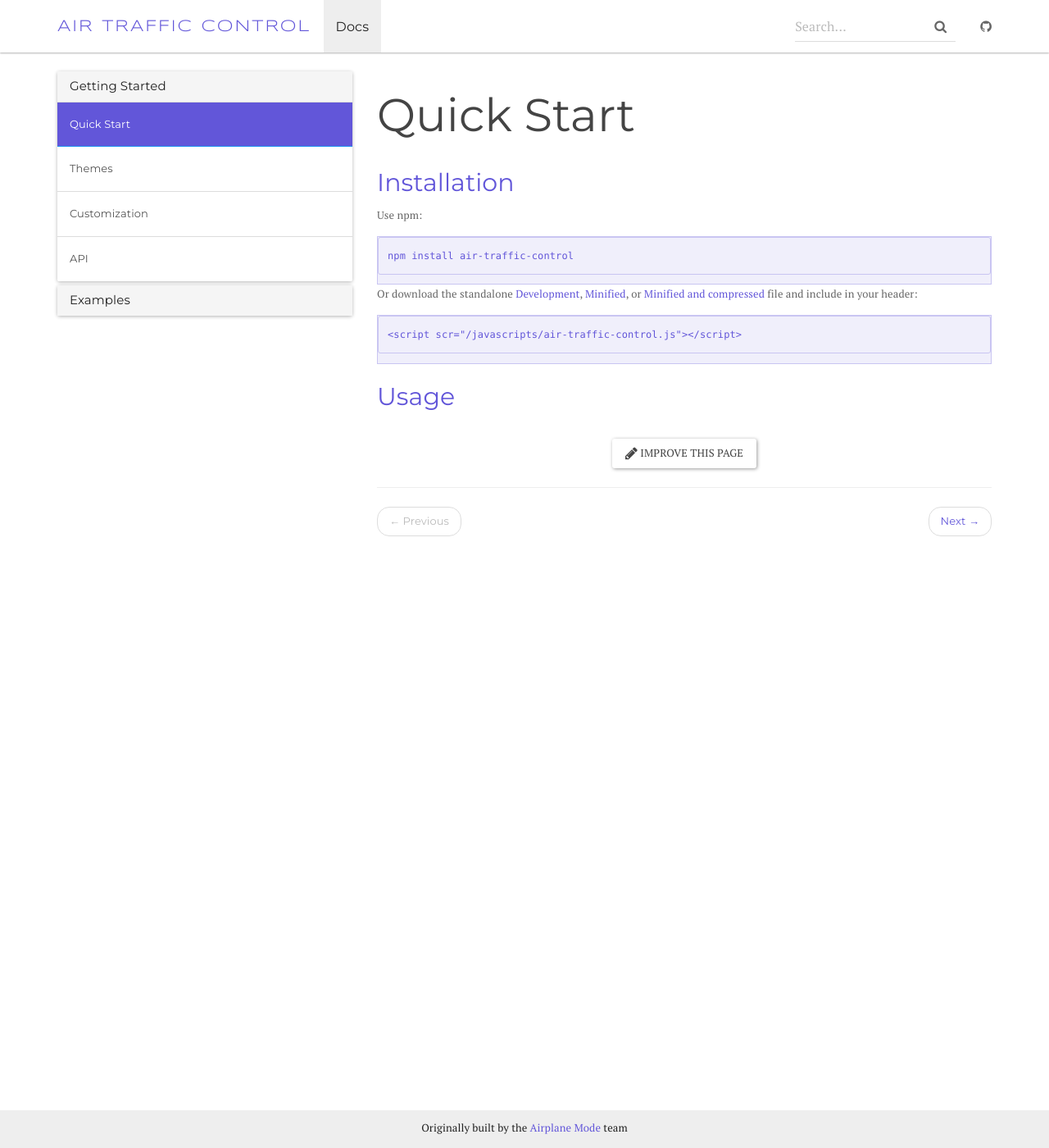
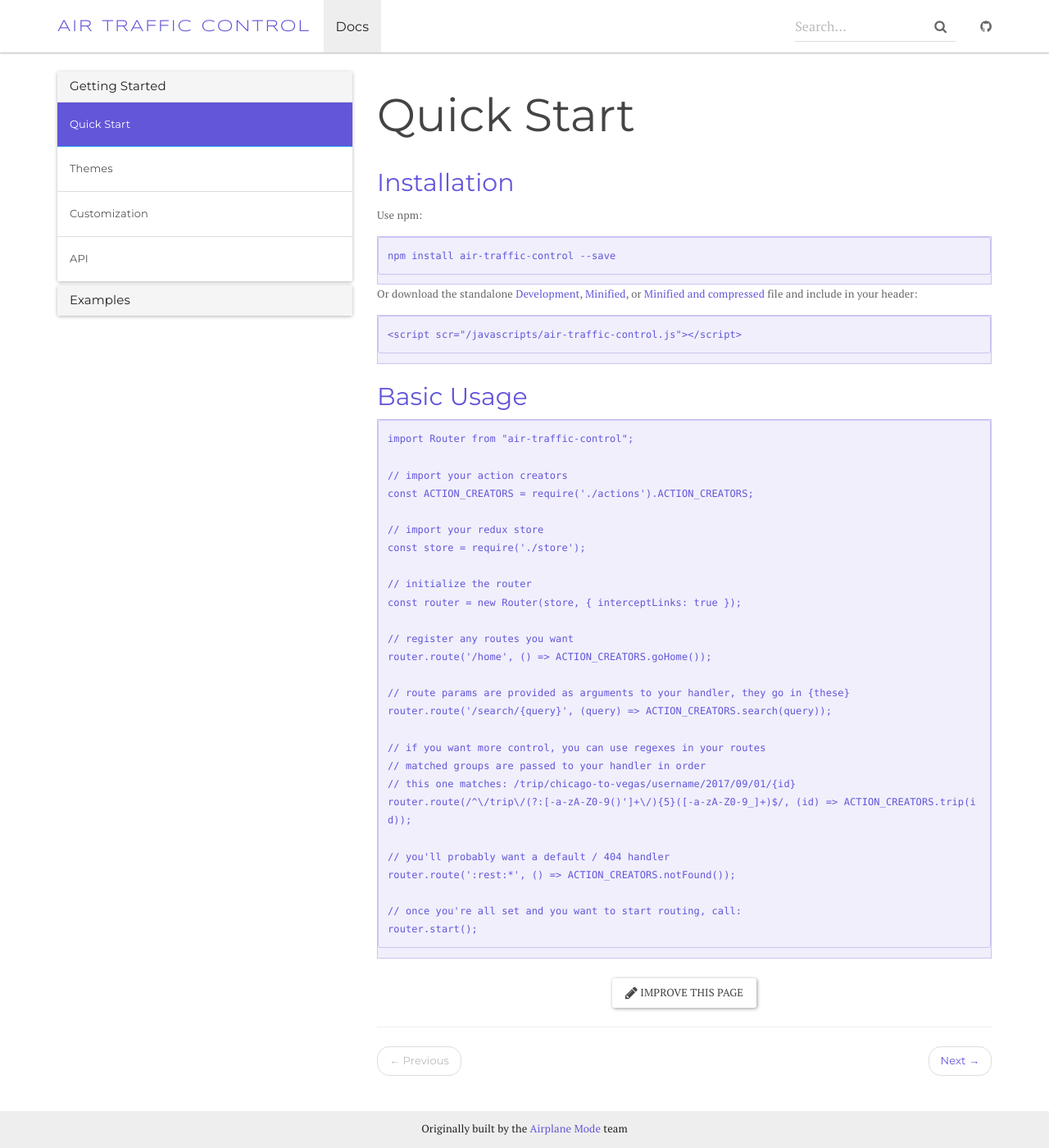
Before and after one commit to airplane-mode/air-traffic-control, a Jekyll site: the page built from docs/_docs/index.md, in a window 1280 px wide and 1400 px high. Shown: the whole window at 82% size. Built offline with Jekyll 4.4.1, drawn with Linux system fonts in a browser that asks for light colours; nearby versions of some CDN libraries.

Commit message:
flesh out basic usage

````diff
--- a/docs/_docs/index.md
+++ b/docs/_docs/index.md
@@ -9,7 +9,7 @@ redirect_from: /docs/index.html
 Use npm:
 
 ```
-npm install air-traffic-control
+npm install air-traffic-control --save
 ```
 
 Or download the standalone <a href="#">Development</a>, <a href="#">Minified</a>, or <a href="#">Minified and compressed</a> file and include in your header:
@@ -18,4 +18,33 @@ Or download the standalone <a href="#">Development</a>, <a href="#">Minified</a>
 <script scr="/javascripts/air-traffic-control.js"></script>
 ```
 
-## Usage
+## Basic Usage
+```
+import Router from "air-traffic-control";
+
+// import your action creators
+const ACTION_CREATORS = require('./actions').ACTION_CREATORS;
+
+// import your redux store
+const store = require('./store');
+
+// initialize the router
+const router = new Router(store, { interceptLinks: true });
+
+// register any routes you want
+router.route('/home', () => ACTION_CREATORS.goHome());
+
+// route params are provided as arguments to your handler, they go in {these}
+router.route('/search/{query}', (query) => ACTION_CREATORS.search(query));
+
+// if you want more control, you can use regexes in your routes
+// matched groups are passed to your handler in order
+// this one matches: /trip/chicago-to-vegas/username/2017/09/01/{id}
+router.route(/^\/trip\/(?:[-a-zA-Z0-9()']+\/){5}([-a-zA-Z0-9_]+)$/, (id) => ACTION_CREATORS.trip(id));
+
+// you'll probably want a default / 404 handler
+router.route(':rest:*', () => ACTION_CREATORS.notFound());
+
+// once you're all set and you want to start routing, call:
+router.start();
+```
````
